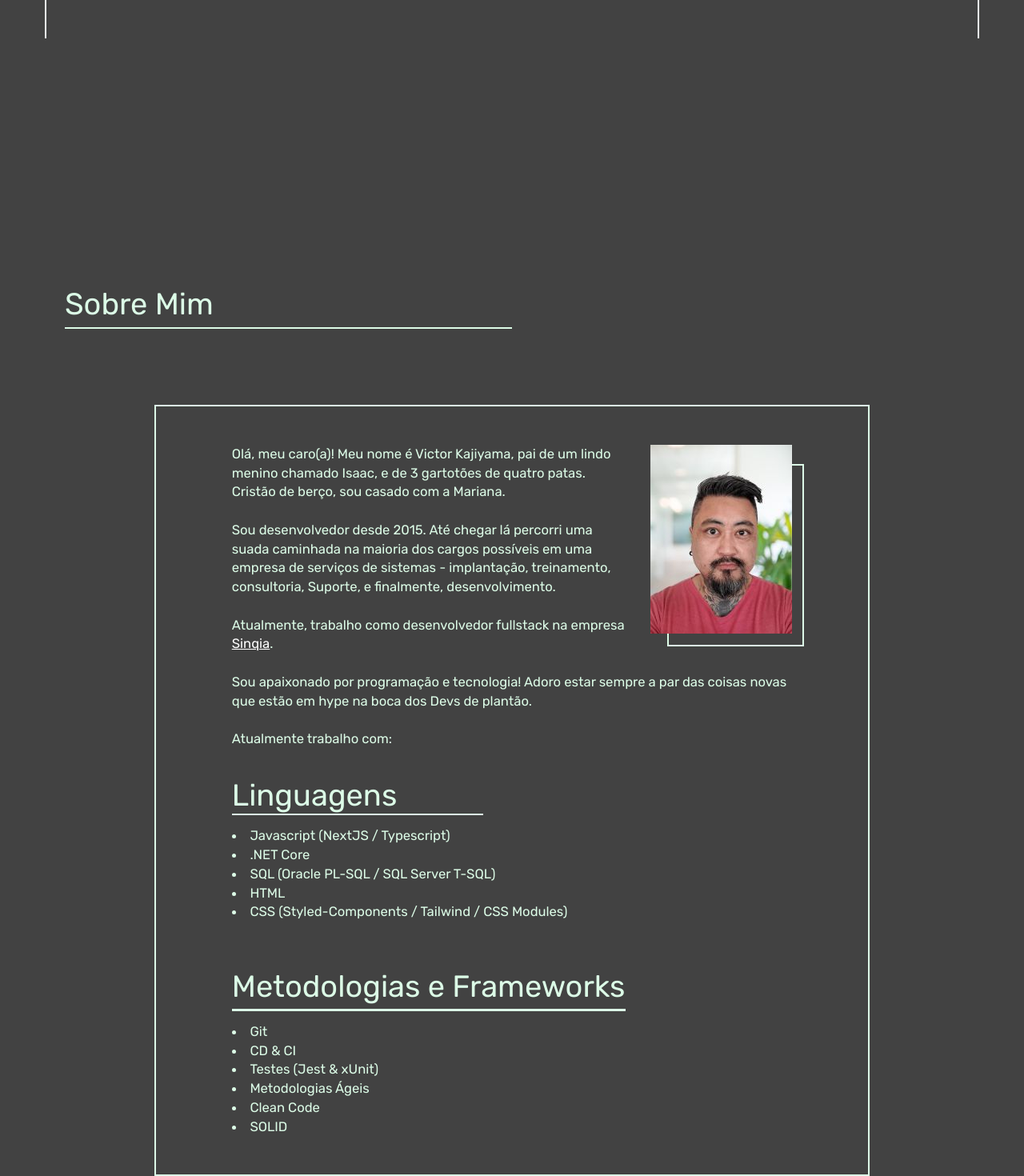
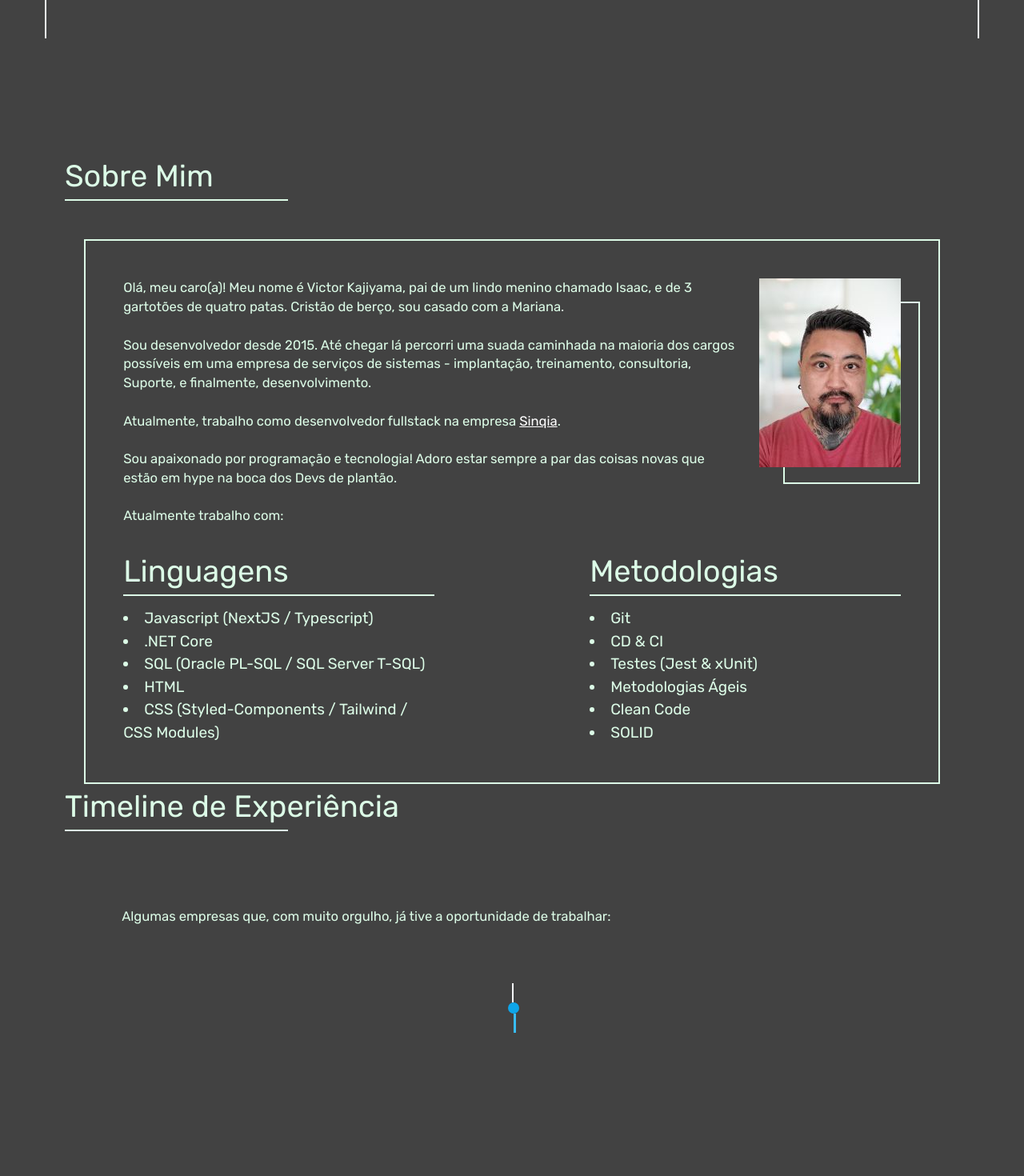
Before and after one commit to KajiyamaVK/Project-Blog, a Next.js app: page / in a window 1280 px wide. Shown: the part 752-2222 px from the top of the page at 80% size. After the commit the page ends 2043 px from the top, so only its background shows below. Built offline with nearby package versions, Linux system fonts and the light colour scheme.

Commit message:
Adding sections

```diff
--- /dev/null
+++ b/src/components/ListWithTitle/index.tsx
@@ -0,0 +1,16 @@
+import props from './interface';
+
+export default function ListWithTitle(props: props) {
+  return (
+    <ul className="list-inside list-disc w-full md:w-2/5">
+      <h2 className="mb-5 mt-10 leading-8 text-green-100 after:relative after:top-2 after:block after:h-0.5 after:w-full after:bg-green-100 lg:mt-3">
+        {props.title}
+      </h2>
+      {props.list.map((item, index) => (
+        <li key={index} className="text-green-100">
+          {item}
+        </li>
+      ))}
+    </ul>
+  );
+}
--- /dev/null
+++ b/src/components/ListWithTitle/interface.tsx
@@ -0,0 +1,4 @@
+export default interface ListWithTitleProps {
+    title: string;
+    list: string[];
+}
--- a/src/components/Topbar/Links/index.tsx
+++ b/src/components/Topbar/Links/index.tsx
@@ -4,7 +4,7 @@ import Link from 'next/link';
 export default function LinkFormated(props: iLink) {
   return (
     <div className="relative mx-2 h-6 duration-300 after:absolute after:bottom-0 after:left-0 after:h-0.5 after:w-full after:origin-bottom-left after:scale-x-0 after:bg-slate-200 after:transition-transform after:ease-out hover:cursor-pointer hover:after:origin-bottom-left hover:after:scale-x-100">
-      <Link href={props.link}>{props.linkLabel}</Link>
+      <Link href={props.linkURL}>{props.linkLabel}</Link>
     </div>
   );
 }
--- a/src/components/Topbar/Links/interface.tsx
+++ b/src/components/Topbar/Links/interface.tsx
@@ -1,6 +1,6 @@
 interface iLink {
     linkLabel: string,
-    link: string
+    linkURL: string
 }
 
 export type { iLink };
--- a/src/components/Topbar/index.tsx
+++ b/src/components/Topbar/index.tsx
@@ -5,17 +5,38 @@ import Link from 'next/link';
 import Image from 'next/image';
 import { FiMenu } from 'react-icons/fi';
 import LinkFormated from './Links';
+import { link } from 'fs';
+import { LinksProps } from './interface';
 
 export default function Topbar() {
+const links : LinksProps[] = [
+    {
+      linkURL: '#Page1',
+      label: 'Home'
+    },
+    {
+      linkURL: '#Aboutme',
+      label: 'Sobre'
+    },
+    {
+      linkURL: '#Page3',
+      label: "Experiência",
+    },
+  ];
+
   return (
-    <div className="bg-gray-800 flex flex-row w-100 h-100 justify-between ">
+    <div className="bg-gray-800 flex flex-row w-100 h-100 justify-between absolute top-0 sticky z-50">
       <Image src={logo} alt="Image" className="py-5 w-14 ml-6" />
       <div className="mt-10 mr-8 text-white space-x-4  hidden md:flex">
-        <LinkFormated link="#Page1" linkLabel="Início" />
-        <LinkFormated link="#Page1" linkLabel="Sobre" />
-        <LinkFormated link="#Page1" linkLabel="Experiência" />
 
-        <Button variant="contained" color="success" className="h-7">
+        {links.map((link: LinksProps, index: number) => (
+          <LinkFormated key={index} linkURL={link.linkURL} linkLabel={link.label} />
+        ))}
+
+
+
+        <Button variant="contained" color="success" className="h-7 bg-green-500">
+
           <AiOutlineCloudDownload className="mr-1" />
           <Link
             href="https://1drv.ms/b/s!Aomjw2eFWi_Ii7J1Q5VmUKKstQM9cg?e=YwXt7S"
--- /dev/null
+++ b/src/components/Topbar/interface.tsx
@@ -0,0 +1,8 @@
+interface LinksProps {
+    label: string;
+    linkURL: string;
+}
+
+// interface LinksListType { LinkListType : LinksProps[] };
+
+export type { LinksProps };
--- a/src/pages/Aboutme/index.tsx
+++ b/src/pages/Aboutme/index.tsx
@@ -1,26 +1,41 @@
 import Link from 'next/link';
 import Image from 'next/image';
 import foto from '../../../public/imgs/foto.jpg';
+import ListWithTitle from '@/components/ListWithTitle';
 
 export default function Aboutme() {
+  const languagesList = [
+    'Javascript (NextJS / Typescript)',
+    '.NET Core',
+    'SQL (Oracle PL-SQL / SQL Server T-SQL)',
+    'HTML',
+    'CSS (Styled-Components / Tailwind / CSS Modules)',
+  ];
+  const methodologiesList = [
+    'Git',
+    'CD & CI',
+    'Testes (Jest & xUnit)',
+    'Metodologias Ágeis',
+    'Clean Code',
+    'SOLID',
+  ];
+
   return (
-    <div className="w-full">
-      <h2 className="text-green-100 after:block after:h-0.5 after:w-2/4 after:bg-green-100">
+    <div id="Aboutme" className="w-full mt-28 xl:mt-0">
+      <div className="mx-auto max-w-5xl">
+        <h2 className="text-green-100 after:block after:h-0.5 after:w-3/4 after:bg-green-100 md:after:w-1/4">
           Sobre Mim
         </h2>
-      <div className="mx-auto mt-20 flex w-4/5 justify-center border-2 border-solid border-green-100 px-20 py-10">
-        <p className="text-align-left w-full text-sm text-green-100 ">
-          <div className="relative">
+        <div className="relative mx-0 flex flex-col justify-center border-2 py-10 sm:mx-5 sm:mt-10 sm:border-solid sm:border-green-100 sm:px-10">
+          <p className="text-align-left relative w-full text-sm text-green-100 ">
             <Image
               src={foto}
               alt="Foto"
-              className="relative z-10 float-right mb-10 ml-5 hidden sm:block"
+              className="relative z-10 float-right mb-10 ml-5 hidden sm:block "
             />
-            <div className=" absolute -right-3 top-5 hidden h-48 w-36 border-2 border-solid  border-green-100 pb-3 pr-3 sm:block"></div>
-          </div>
             Olá, meu caro(a)! Meu nome é Victor Kajiyama, pai de um lindo menino
-          chamado Isaac, e de 3 gartotões de quatro patas. Cristão de berço, sou
-          casado com a Mariana. <br />
+            chamado Isaac, e de 3 gartotões de quatro patas. Cristão de berço,
+            sou casado com a Mariana. <br />
             <br />
             Sou desenvolvedor desde 2015. Até chegar lá percorri uma suada
             caminhada na maioria dos cargos possíveis em uma empresa de serviços
@@ -33,35 +48,18 @@ export default function Aboutme() {
             </Link>
             .
             <br /> <br />
-          Sou apaixonado por programação e tecnologia! Adoro estar sempre a par
-          das coisas novas que estão em hype na boca dos Devs de plantão.
+            Sou apaixonado por programação e tecnologia! Adoro estar sempre a
+            par das coisas novas que estão em hype na boca dos Devs de plantão.
             <br /> <br />
             Atualmente trabalho com: <br />
             <br />
+          </p>
+          <div className=" absolute right-5 top-16 hidden h-48 w-36 border-2 border-solid  border-green-100 pb-3 pr-3 sm:block "></div>
           <div className="flex flex-wrap justify-between">
-            <ul className="mb-10 list-inside list-disc">
-              <h2 className="my-5 after:relative after:top-2 after:block after:h-0.5 after:w-3/4 after:bg-green-100">
-                Linguagens
-              </h2>
-              <li>Javascript (NextJS / Typescript)</li>
-              <li>.NET Core</li>
-              <li>SQL (Oracle PL-SQL / SQL Server T-SQL)</li>
-              <li>HTML</li>
-              <li>CSS (Styled-Components / Tailwind / CSS Modules)</li>
-            </ul>
-            <ul className="list-inside list-disc">
-              <h2 className="mb-5 mt-10 leading-8 after:relative after:top-2 after:block after:h-0.5 after:w-full after:bg-green-100 lg:mt-3">
-                Metodologias e Frameworks
-              </h2>
-              <li>Git</li>
-              <li>CD & CI</li>
-              <li>Testes (Jest & xUnit)</li>
-              <li>Metodologias Ágeis</li>
-              <li>Clean Code</li>
-              <li>SOLID</li>
-            </ul>
+            <ListWithTitle title="Linguagens" list={languagesList} />
+            <ListWithTitle title="Metodologias" list={methodologiesList} />
           </div>
-        </p>
+        </div>
       </div>
     </div>
   );
--- a/src/pages/Homepage/index.tsx
+++ b/src/pages/Homepage/index.tsx
@@ -5,7 +5,7 @@ const rubik = Rubik({ subsets: ['latin'] });
 
 export default function MainPage() {
   return (
-    <div id="Page1" className='mt-40 h-screen'>
+    <div id="Page1" className='mt-20 sm:mt-40 h-[80vh] small:h-screen'>
       <p className="text-green-600">Olá! Meu nome é</p>
       <h1 className=" text-fluid-2 text-green-100">Victor Kajiyama.</h1>
       <h1 className="text-fluid-1 text-green-400">Sou um arquiteto da web</h1>
--- /dev/null
+++ b/src/pages/WorkExperience/index.tsx
@@ -0,0 +1,33 @@
+import Link from 'next/link';
+import Image from 'next/image';
+import foto from '../../../public/imgs/foto.jpg';
+import ListWithTitle from '@/components/ListWithTitle';
+
+export default function Aboutme() {
+
+
+  return (
+    <div id="Aboutme" className="mt-28 w-full xl:mt-0">
+      <div className="mx-auto max-w-5xl">
+        <h2 className="text-green-100 after:block after:h-0.5 after:w-3/4 after:bg-green-100 md:after:w-1/4">
+          Timeline de Experiência
+        </h2>
+        <div className="relative mx-0 flex flex-col justify-center border-2 py-10 sm:mx-5 sm:mt-10 sm:px-10">
+          <p className="text-align-left relative w-full text-sm text-green-100 ">
+            Algumas empresas que, com muito orgulho, já tive a oportunidade de
+            trabalhar:
+          </p>
+
+          <div className="relative mt-10 flex flex-col">
+            <div className="w-full bg-purple-300 after:absolute after:left-1/2 after:top-5 after:block after:h-5 after:w-0.5 after:bg-gray-100">
+              <span className="absolute left-[48.2%] top-10 z-10 flex   h-3 w-3 after:absolute after:left-1/2  after:top-3 after:block after:h-5 after:w-0.5 after:bg-sky-400 sm:left-[48.7%] lg:left-[49.2%] xl:left-[49.5%]">
+                <span className="absolute inline-flex h-full w-full animate-ping rounded-full bg-sky-400 opacity-75"></span>
+                <span className="relative inline-flex h-3 w-3 rounded-full bg-sky-500"></span>
+              </span>
+            </div>
+          </div>
+        </div>
+      </div>
+    </div>
+  );
+}
--- a/src/pages/index.jsx
+++ b/src/pages/index.jsx
@@ -5,6 +5,7 @@ import ContactBar from '../components/BottomBars/ContactBar';
 import { Rubik } from 'next/font/google';
 import Homepage from '../pages/Homepage';
 import Aboutme from '../pages/Aboutme';
+import WorkExperience from '../pages/WorkExperience';
 
 const rubik = Rubik({ subsets: ['latin'], weights: [400, 500, 700] });
 
@@ -24,6 +25,7 @@ export default function Home() {
       <div className="mx-fluid-2 flex flex-col items-start justify-center scroll-smooth">
         <Homepage />
         <Aboutme />
+        <WorkExperience />
       </div>
       <SocialMediaBar />
       <ContactBar />
```
Lines whose indentation alone changed are shown as unchanged.
